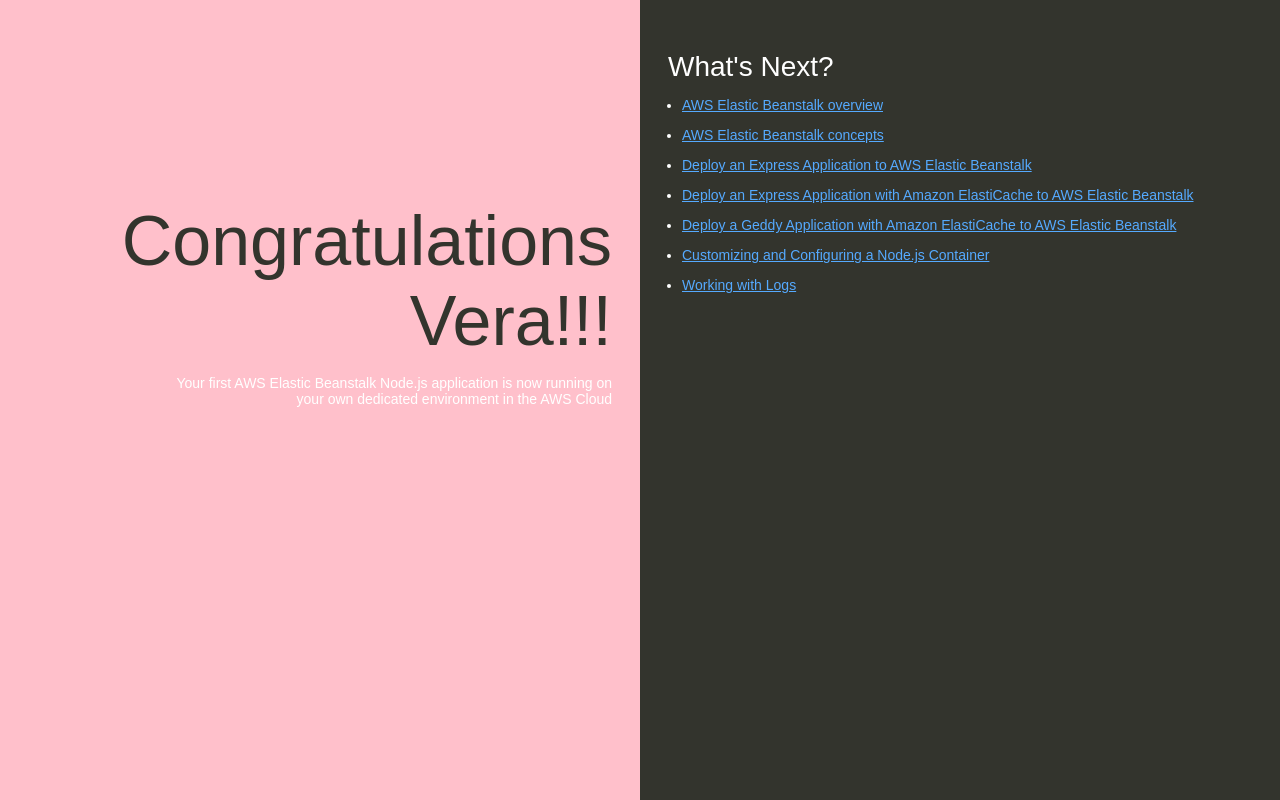
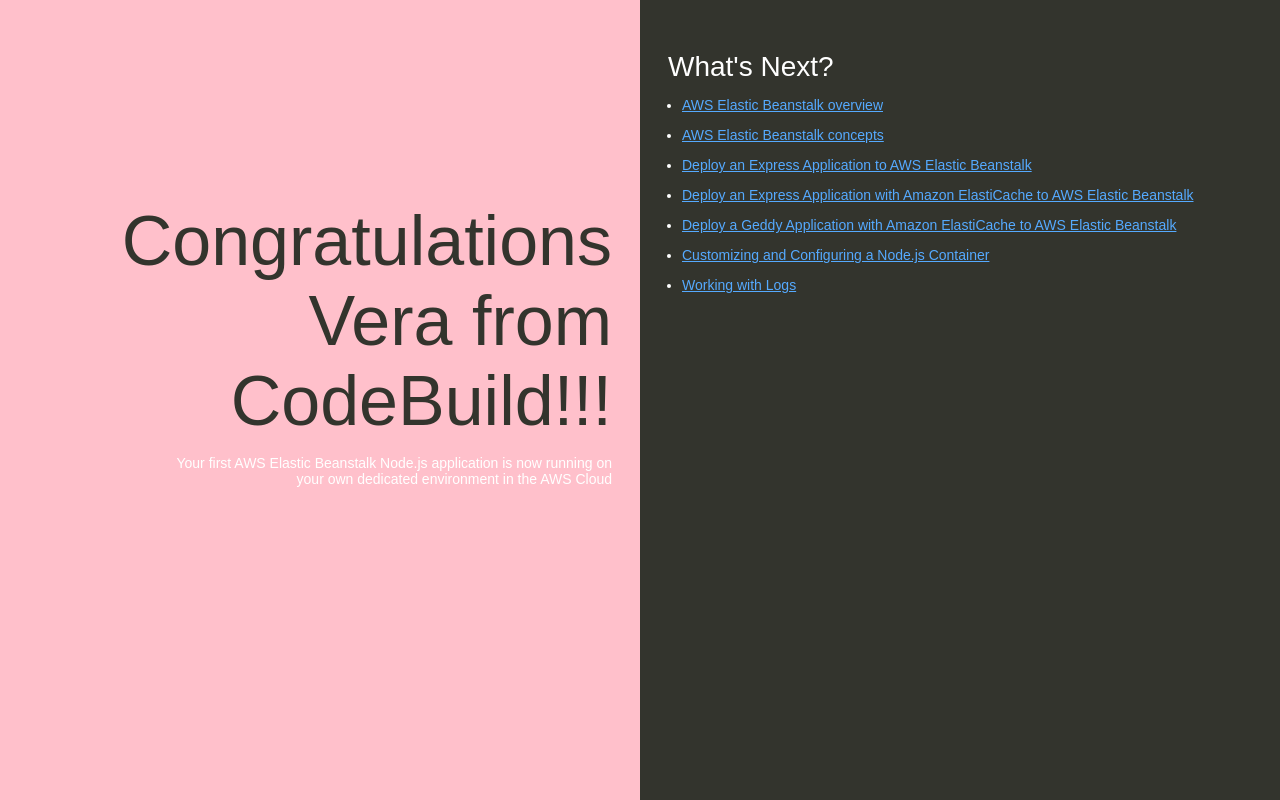
Before and after one commit to sneedvera/awsdevopsprocodecommit, a website: page index.html in a window 1280 px wide. Drawn offline with Linux system fonts and the light colour scheme.

Commit message:
Update index.html

```diff
--- a/index.html
+++ b/index.html
@@ -74,7 +74,7 @@
   </head>
   <body>
     <div class="textColumn">
-      <h1>Congratulations Vera!!!</h1>
+      <h1>Congratulations Vera from CodeBuild!!!</h1>
       <p>Your first AWS Elastic Beanstalk Node.js application is now running on your own dedicated environment in the AWS Cloud</p>
     </div>
     <div class="linksColumn">
```
